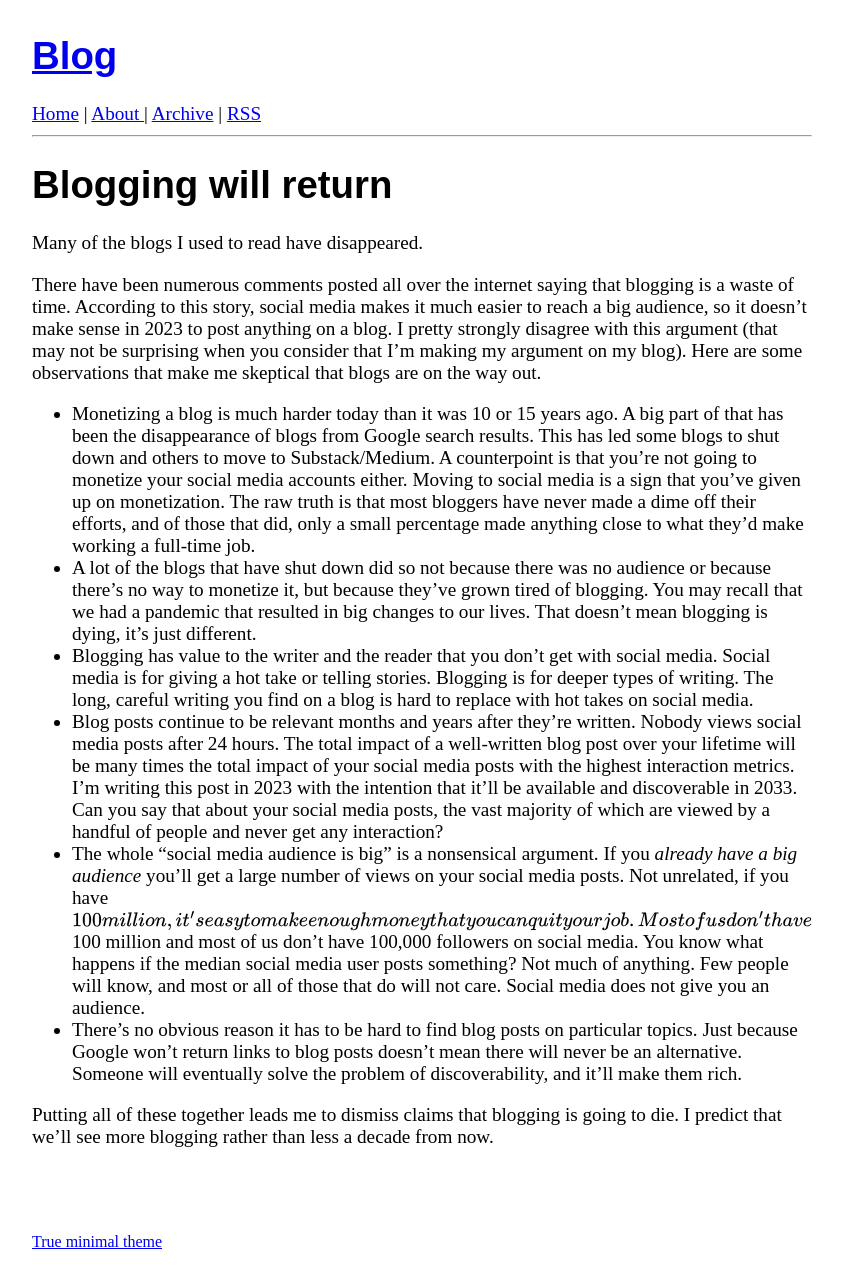
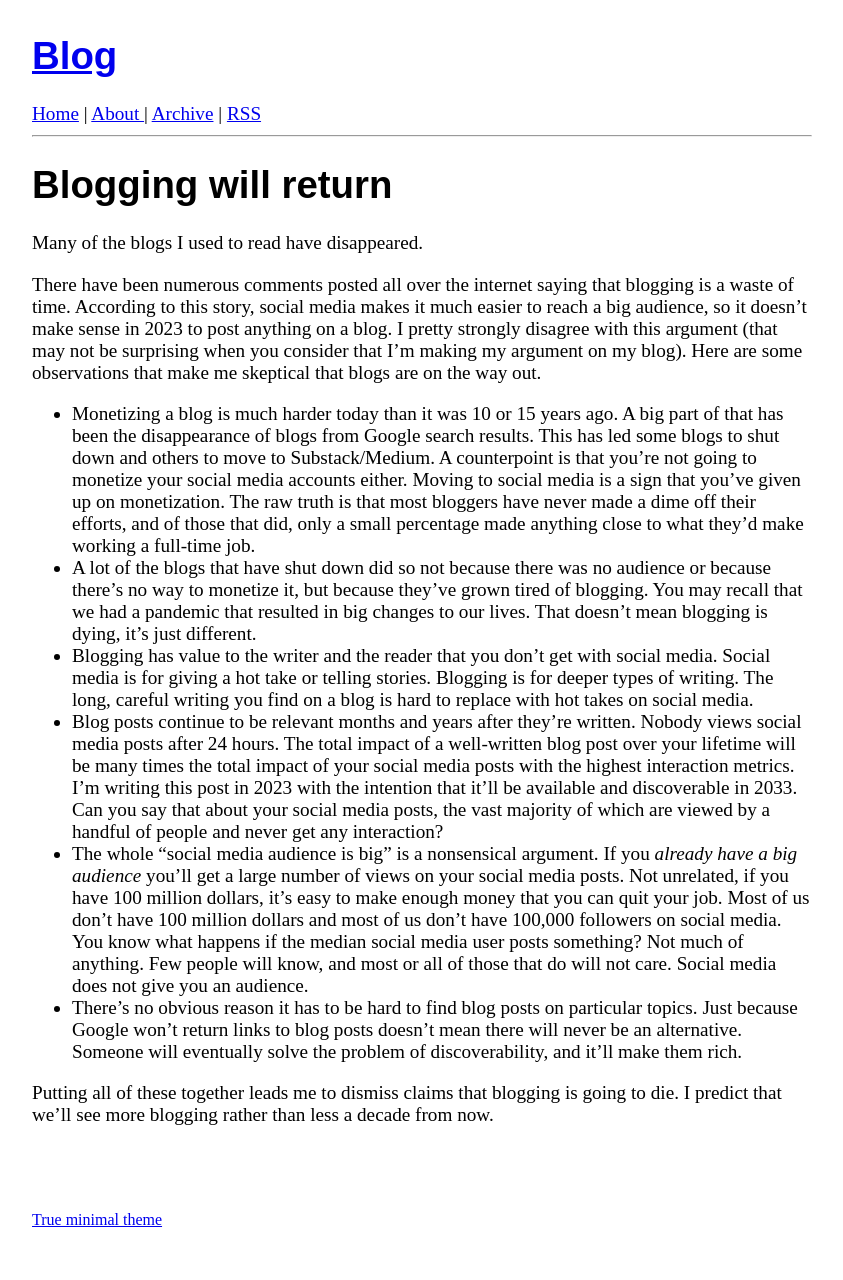
Before and after one commit to bachmeil/the-blog, a Jekyll site: the page built from _posts/2023-11-22-blogging-return.md, in a window 1280 px wide. Shown: the whole page, without its empty margins (218-1061 px from the left). Built offline with Jekyll 4.4.1, drawn with Linux system fonts in a browser that asks for light colours; after the commit the page ends 1258 px from its top, so only the background shows below that.

Commit message:
Mathjax is broken

```diff
--- a/_posts/2023-11-22-blogging-return.md
+++ b/_posts/2023-11-22-blogging-return.md
@@ -10,7 +10,7 @@
 - A lot of the blogs that have shut down did so not because there was no audience or because there's no way to monetize it, but because they've grown tired of blogging. You may recall that we had a pandemic that resulted in big changes to our lives. That doesn't mean blogging is dying, it's just different.
 - Blogging has value to the writer and the reader that you don't get with social media. Social media is for giving a hot take or telling stories. Blogging is for deeper types of writing. The long, careful writing you find on a blog is hard to replace with hot takes on social media.
 - Blog posts continue to be relevant months and years after they're written. Nobody views social media posts after 24 hours. The total impact of a well-written blog post over your lifetime will be many times the total impact of your social media posts with the highest interaction metrics. I'm writing this post in 2023 with the intention that it'll be available and discoverable in 2033. Can you say that about your social media posts, the vast majority of which are viewed by a handful of people and never get any interaction?
-- The whole "social media audience is big" is a nonsensical argument. If you *already have a big audience* you'll get a large number of views on your social media posts. Not unrelated, if you have \$100 million, it's easy to make enough money that you can quit your job. Most of us don't have \$100 million and most of us don't have 100,000 followers on social media. You know what happens if the median social media user posts something? Not much of anything. Few people will know, and most or all of those that do will not care. Social media does not give you an audience.
+- The whole "social media audience is big" is a nonsensical argument. If you *already have a big audience* you'll get a large number of views on your social media posts. Not unrelated, if you have 100 million dollars, it's easy to make enough money that you can quit your job. Most of us don't have 100 million dollars and most of us don't have 100,000 followers on social media. You know what happens if the median social media user posts something? Not much of anything. Few people will know, and most or all of those that do will not care. Social media does not give you an audience.
 - There's no obvious reason it has to be hard to find blog posts on particular topics. Just because Google won't return links to blog posts doesn't mean there will never be an alternative. Someone will eventually solve the problem of discoverability, and it'll make them rich.
 
 Putting all of these together leads me to dismiss claims that blogging is going to die. I predict that we'll see more blogging rather than less a decade from now.
```
